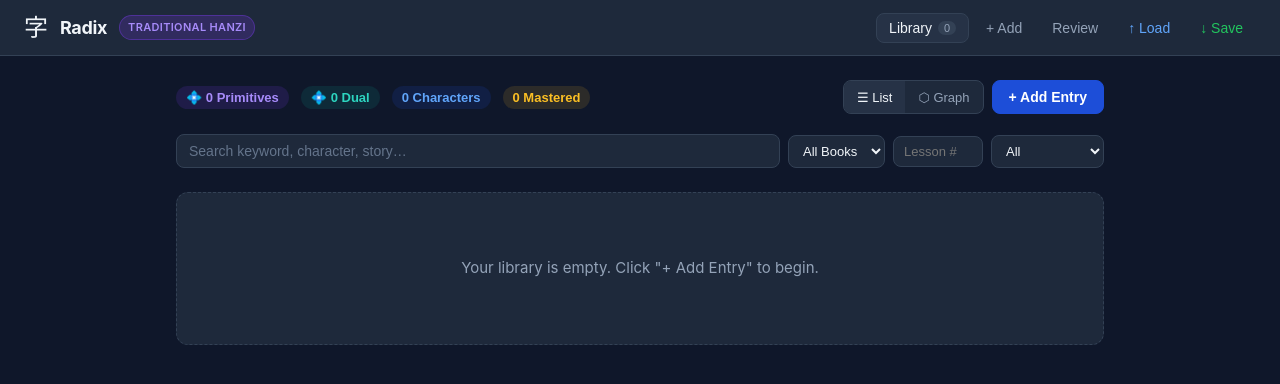
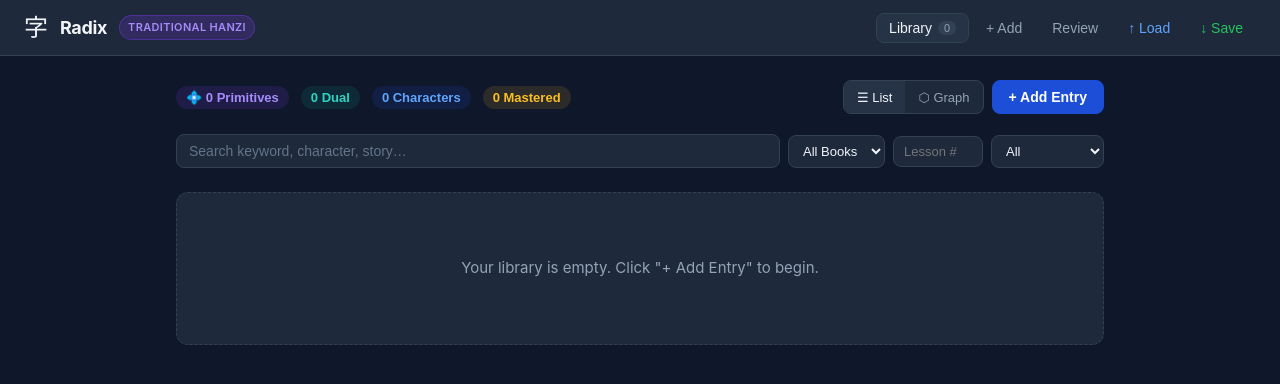
Before and after one commit to lissonc/zi, a React (Vite) app: page / in a window 1280 px wide. Both pictures are taken after a click on the button "Create New Library". Shown: the top 384 px of the page. Built offline with nearby package versions, Linux system fonts and the light colour scheme.

Commit message:
Remove 💠 from dual type labels — primitive-only signifier
https://claude.ai/code/session_015ZFVoVGX1jwTT7bUjJTdnQ

```diff
--- a/src/components/EditorView.jsx
+++ b/src/components/EditorView.jsx
@@ -277,7 +277,7 @@ export default function EditorView({ item, entries, entryMap, onSave, onCancel,
     onSaveAndNavigate(data, target)
   }
 
-  const typeLabel = { primitive: '💠 Primitive', character: 'Character', dual: '💠 Dual' }[derivedType]
+  const typeLabel = { primitive: '💠 Primitive', character: 'Character', dual: 'Dual' }[derivedType]
   const typeClass = { primitive: 'type-pill-primitive', character: 'type-pill-character', dual: 'type-pill-dual' }[derivedType]
 
   return (
--- a/src/components/LibraryView.jsx
+++ b/src/components/LibraryView.jsx
@@ -3,7 +3,7 @@ import { entryType, entryDisplayName, storyToHtml } from '../utils.js'
 import GraphView from './GraphView.jsx'
 
 function TypeBadge({ type }) {
-  const labels = { primitive: '💠 Primitive', character: 'Character', dual: '💠 Dual' }
+  const labels = { primitive: '💠 Primitive', character: 'Character', dual: 'Dual' }
   return <span className={`type-badge type-badge-${type}`}>{labels[type]}</span>
 }
 
@@ -168,7 +168,7 @@ export default function LibraryView({ entries, entryMap, usedByMap, onEdit, onDe
           <button
             className={`stat dual-stat ${filterType === 'dual' ? 'active' : ''}`}
             onClick={() => setFilterType(f => f === 'dual' ? 'all' : 'dual')}
-          >💠 {counts.dual} Dual</button>
+          >{counts.dual} Dual</button>
           <button
             className={`stat character-stat ${filterType === 'character' ? 'active' : ''}`}
             onClick={() => setFilterType(f => f === 'character' ? 'all' : 'character')}
```
